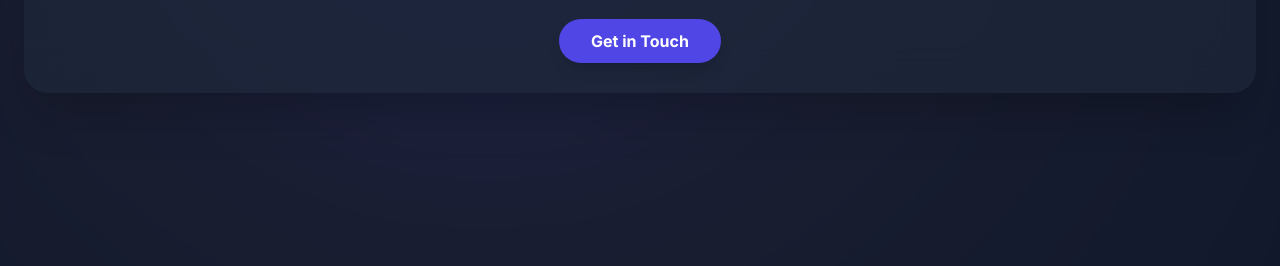
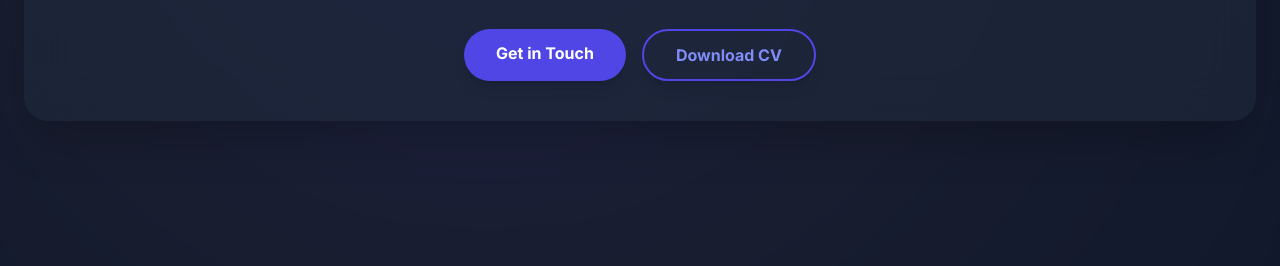
Before and after one commit to snockoo/snockoo.github.io, a plain HTML site: page index.html in a window 1280 px wide. Shown: the part 503-769 px from the top of the page. Drawn offline with nearby package versions, Linux system fonts and the light colour scheme.

Commit message:
Add files via upload

```diff
--- a/index.html
+++ b/index.html
@@ -72,9 +72,12 @@
                 <p class="text-lg md:text-xl text-gray-300 max-w-2xl">
                     I'm a passionate developer specializing in Machine Learning, AI, and also Game Dev. Welcome to my portfolio!
                 </p>
-                <div class="mt-8">
+                <div class="mt-8 flex flex-col sm:flex-row justify-center space-y-4 sm:space-y-0 sm:space-x-4">
                     <a href="#contact" class="bg-indigo-600 hover:bg-indigo-700 text-white font-bold py-3 px-8 rounded-full shadow-lg transition-transform transform hover:scale-105">
                         Get in Touch
+                    </a>
+                    <a href="https://github.com/snockoo/snockoo.github.io/blob/main/CV%20Samuel%20Setiawan.pdf" download class="bg-transparent border-2 border-indigo-600 hover:border-indigo-700 text-indigo-400 font-bold py-3 px-8 rounded-full shadow-lg transition-transform transform hover:scale-105 hover:text-white hover:bg-indigo-600">
+                        Download CV
                     </a>
                 </div>
             </div>
```
